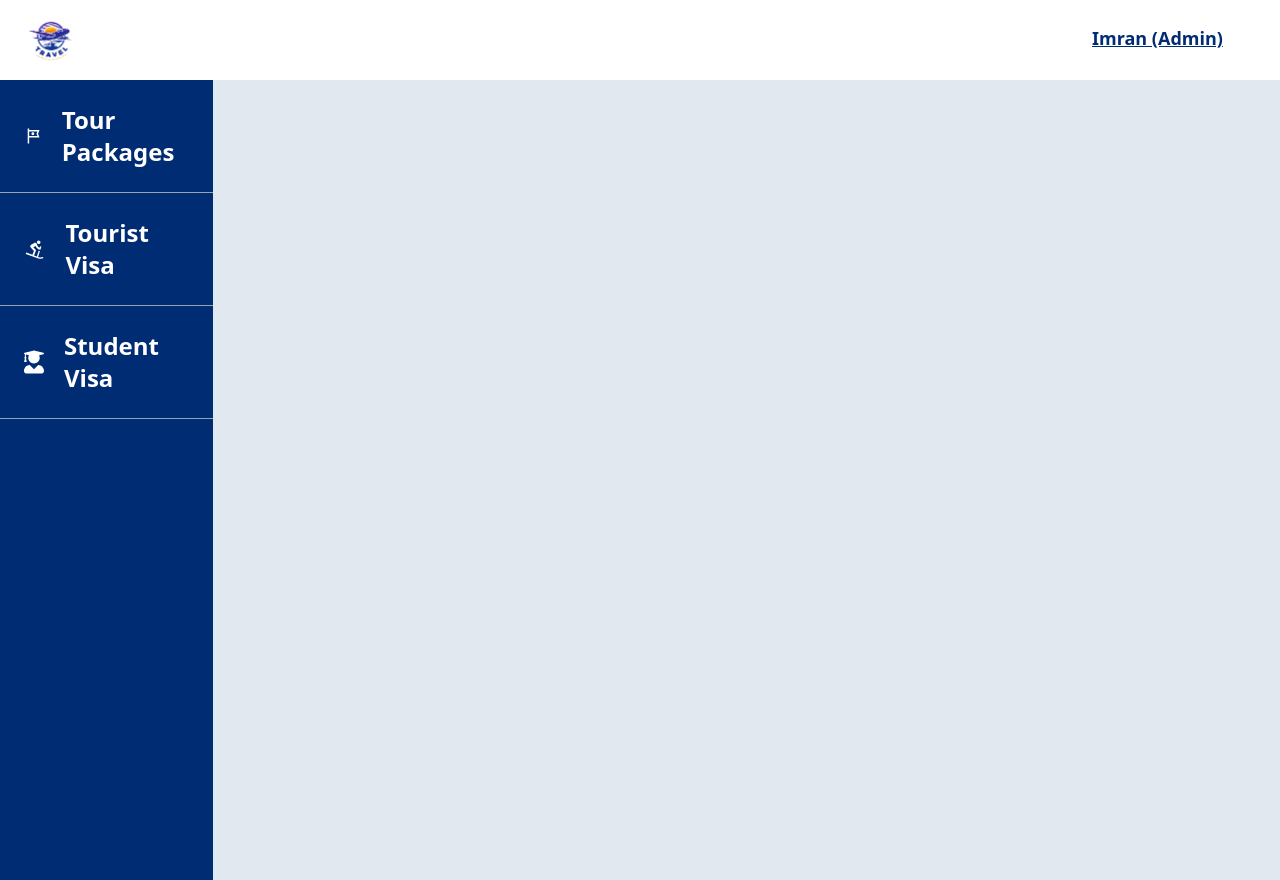
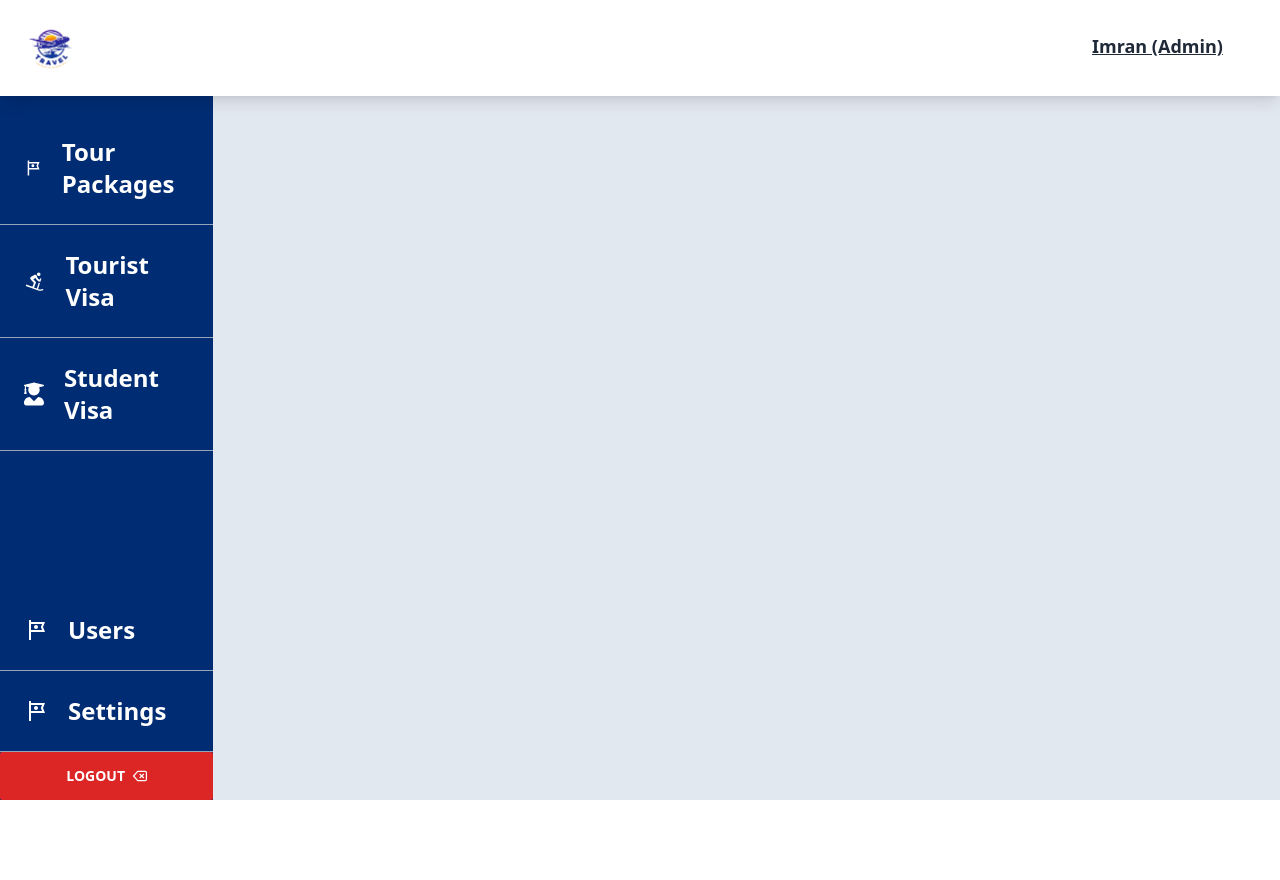
Before and after one commit to imran0dot/Easy-Travel-Client, a React (Vite) app: page /dashboard in a window 1280 px wide. After the commit the page ends 800 px from the top, so only its background shows below. Built offline with nearby package versions, Linux system fonts and the light colour scheme; no server answers; sample sign-in values are in the browser's storage.

Commit message:
dashboard logut btn and footer menu

```diff
--- a/src/Dashboard/Components/DashboardSidebar/index.jsx
+++ b/src/Dashboard/Components/DashboardSidebar/index.jsx
@@ -1,10 +1,18 @@
-import { dashboardNev } from "@/assets/data/dashboardData/navMenu.json";
+import { dashboardNev, dashboardFooter } from "@/assets/data/dashboardData/navMenu.json";
 import { MdOutlineDownhillSkiing, MdOutlineTour } from 'react-icons/md'
 import { FaUserGraduate } from 'react-icons/fa'
 import ActiveRoute from "../../../components/base/ActiveRoute";
+import { Auth } from "../../../Providers/AuthProvider";
+import { useContext } from "react";
+import DeleteBtn from "../../../components/base/DeleteBtn";
+
 const DashboardSidebar = () => {
+    const { logOut } = useContext(Auth)
+
     return (
-        <div className="bg-secondary sticky top-0 w-full min-h-screen text-white font-bold text-2xl list-none flex flex-col">
+        <div className="bg-secondary sticky top-0 w-full h-screen pt-28 text-white font-bold text-2xl list-none flex flex-col justify-between">
+
+            <div>
                 {
                     dashboardNev?.map((nav, index) => {
                         const { label, link, icon } = nav;
@@ -21,6 +29,28 @@ const DashboardSidebar = () => {
                     })
                 }
             </div>
+
+            {/* footer menu */}
+            <div>
+                {
+                    dashboardFooter?.map((nav, index) => {
+                        const { label, link, icon } = nav;
+                        return (
+                            <div key={index}>
+                                <ActiveRoute to={link}>
+                                    {icon === "MdOutlineTour" && <MdOutlineTour />}
+                                    {icon === "MdOutlineDownhillSkiing" && <MdOutlineDownhillSkiing />}
+                                    {icon === "FaUserGraduate" && <FaUserGraduate />}
+                                    {label}
+                                </ActiveRoute>
+                            </div>
+                        )
+                    })
+                }
+                <DeleteBtn className="w-full" handleRemove={logOut} describe="yes! logout" confirmTitle="Logut done" confirmSubtitle="Please login to for as an adminstator">Logout</DeleteBtn>
+            </div>
+
+        </div>
     );
 };
 
--- a/src/Dashboard/Components/DashboardTopBar/index.jsx
+++ b/src/Dashboard/Components/DashboardTopBar/index.jsx
@@ -7,7 +7,7 @@ const DashboardTopBar = () => {
     const [popUp, setPopup] = useState(false);
     const { logOut } = useContext(Auth)
     return (
-        <div className="shadow-lg h-20 flex items-center justify-between border-slate-500 px-5 ">
+        <div className="shadow-lg flex items-center h-24 justify-between border-slate-500 px-5 absolute z-10 top-0 bg-white">
 
             <div className="w-2/4">
                 <Logo width={"10%"} />
@@ -15,7 +15,7 @@ const DashboardTopBar = () => {
 
             <div className="w-2/4 flex flex-col justify-center items-end">
                 <div className="h-10 mt-2 relative z-10">
-                    <h6 className=" text-lg font-bold cursor-pointer text-secondary underline" onClick={() => setPopup(!popUp)}>Imran (Admin)</h6>
+                    <h6 className=" text-lg font-bold cursor-pointer underline" onClick={() => setPopup(!popUp)}>Imran (Admin)</h6>
 
                     <div className={`flex flex-col p-2 border shadow-lg bg-white ${popUp ? "mt-0" : "-mt-80"}`}>
                         <div className="w-full">
--- a/src/Dashboard/Components/Table/index.jsx
+++ b/src/Dashboard/Components/Table/index.jsx
@@ -33,7 +33,7 @@ const Table = ({ data, functions }) => {
                                                 <td>{item?.title}</td>
                                                 <td>{item?.date}</td>
                                                 <td>
-                                                    <DeleteBtn handleRemove={() => handleDeleteSinglePost(item?._id, api, refetch)} className="btn-sm" />
+                                                    <DeleteBtn handleRemove={() => handleDeleteSinglePost(item?._id, api, refetch)} className="btn-sm">Delete</DeleteBtn>
 
                                                     <Link to={`update/${item?._id}`} className="btn border-none btn-sm bg-green-600 hover:bg-green-900 text-white rounded-sm z-10">Edit <AiOutlineEdit /> </Link>
 
--- a/src/Dashboard/Layout/index.jsx
+++ b/src/Dashboard/Layout/index.jsx
@@ -11,7 +11,7 @@ const DashboardLayout = () => {
                 <div className="w-2/12">
                     <DashboardSidebar />
                 </div>
-                <div className="p-5 w-10/12 bg-slate-200">
+                <div className="p-5 w-10/12 bg-slate-200 pt-32">
                     <FuntionProvider>
                         <Outlet />
                     </FuntionProvider>
--- a/src/assets/data/dashboardData/navMenu.json
+++ b/src/assets/data/dashboardData/navMenu.json
@@ -15,5 +15,19 @@
             "link": "/dashboard/student-visa",
             "icon": "FaUserGraduate"
         }
+    ],
+
+
+    "dashboardFooter": [
+        {
+            "label": "Users",
+            "link": "/dashboard/all-users",
+            "icon": "MdOutlineTour"
+        },
+        {
+            "label": "Settings",
+            "link": "/dashboard/profile",
+            "icon": "MdOutlineTour"
+        }
     ]
 }
--- a/src/components/base/Button/index.jsx
+++ b/src/components/base/Button/index.jsx
@@ -1,13 +1,20 @@
 import { BsArrowRight } from 'react-icons/bs';
 import { Link } from 'react-router-dom';
 
-const Button = ({ children, to }) => {
+const Button = ({ children, to, onClick }) => {
+    if (to) {
         return (
             <Link to={to} className="btn rounded-sm px-6 font-bold bg-primary hover:bg-secondary border-none text-white">
                 {children}
                 <BsArrowRight />
             </Link>
         );
+    }
+    return <button onClick={onClick} className="btn rounded-sm px-6 font-bold bg-primary hover:bg-secondary border-none text-white w-full">
+        {children}
+        <BsArrowRight />
+    </button>
+
 };
 
 export default Button;
--- a/src/components/base/DeleteBtn/index.jsx
+++ b/src/components/base/DeleteBtn/index.jsx
@@ -1,7 +1,7 @@
 import Swal from 'sweetalert2';
 import { FiDelete } from 'react-icons/fi';
 
-const DeleteBtn = ({ handleRemove, className }) => {
+const DeleteBtn = ({ handleRemove, className, children, describe, confirmTitle, confirmSubtitle }) => {
 
     const deletBtnHanle = () => Swal.fire({
         title: 'Are you sure?',
@@ -10,13 +10,13 @@ const DeleteBtn = ({ handleRemove, className }) => {
         showCancelButton: true,
         confirmButtonColor: '#3085d6',
         cancelButtonColor: '#d33',
-        confirmButtonText: 'Yes, delete it!'
+        confirmButtonText: describe ? describe : 'Yes, delete it!'
     }).then((result) => {
         if (result.isConfirmed) {
             handleRemove()
             Swal.fire(
-                'Deleted!',
-                'Your file has been deleted.',
+                confirmTitle? confirmTitle :'Deleted!',
+                confirmSubtitle? confirmSubtitle : 'Your file has been deleted.',
                 'success'
             )
         }
@@ -27,7 +27,7 @@ const DeleteBtn = ({ handleRemove, className }) => {
             onClick={deletBtnHanle}
             type="button"
             className={`btn border-none  bg-red-600 hover:bg-red-900 text-white rounded-sm ${className} z-10`}>
-                Delete <FiDelete />
+            {children} <FiDelete />
         </button>
     );
 };
--- a/src/pages/AirTicket/index.jsx
+++ b/src/pages/AirTicket/index.jsx
@@ -1,9 +1,9 @@
-import ComingSoon from "../ComingSoon";
+import AirTicketImg from "/src/assets/images/airTicket.gif";
 
 const AirTicket = () => {
     return (
         <div>
-            <ComingSoon />
+            <img src={AirTicketImg} alt="" width="100%" />
         </div>
     );
 };
--- a/src/pages/Login/index.jsx
+++ b/src/pages/Login/index.jsx
@@ -49,8 +49,15 @@ const Login = () => {
                             </button>
                         </div>
                     </form>
+
+                    <div className='mt-2'>
+                        <p>don't have an account ? Singup</p>
+                    </div>
                 </div>
             }
+
+
+
         </div>
     );
 };
```
Also changed, not shown: src/assets/images/airTicket.gif (added). Lines whose indentation alone changed are shown as unchanged.
